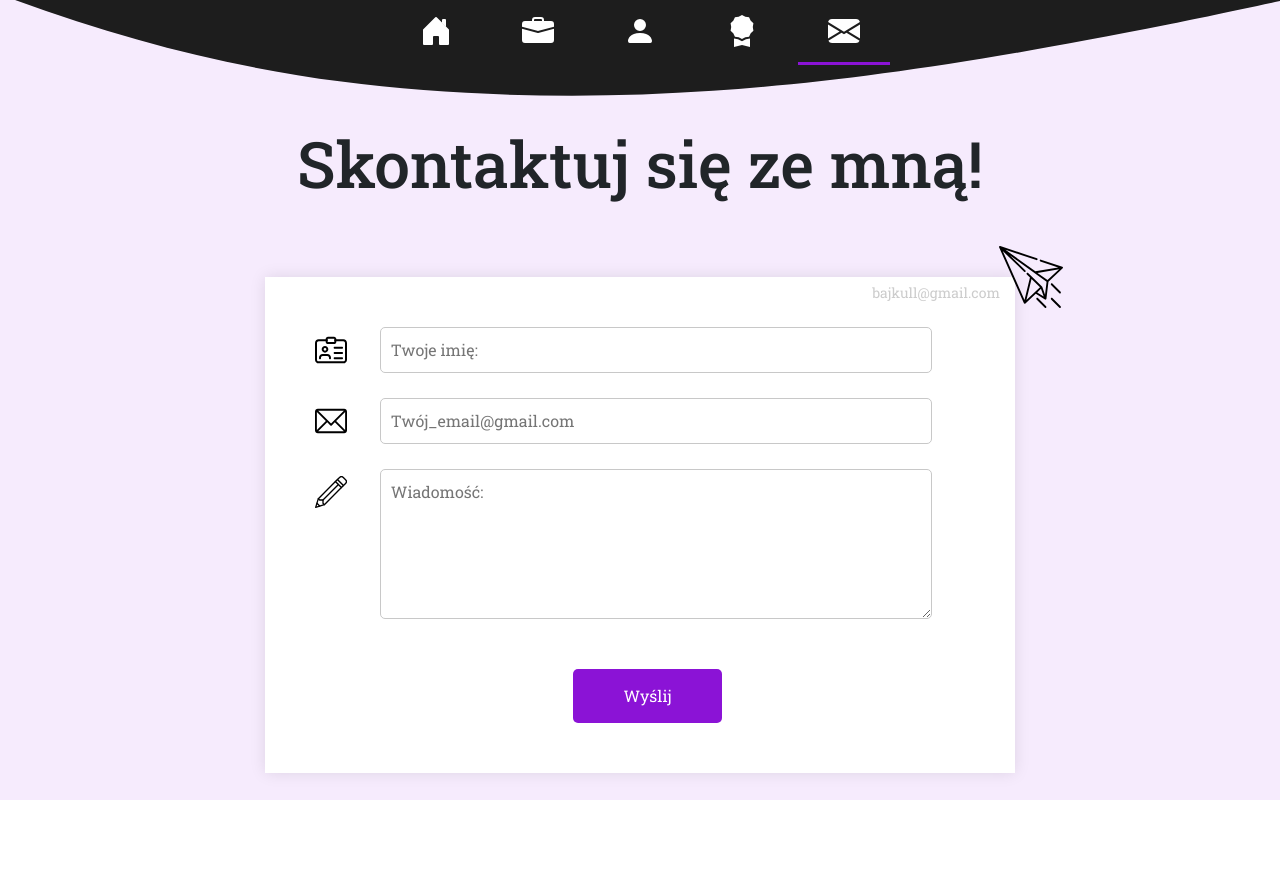
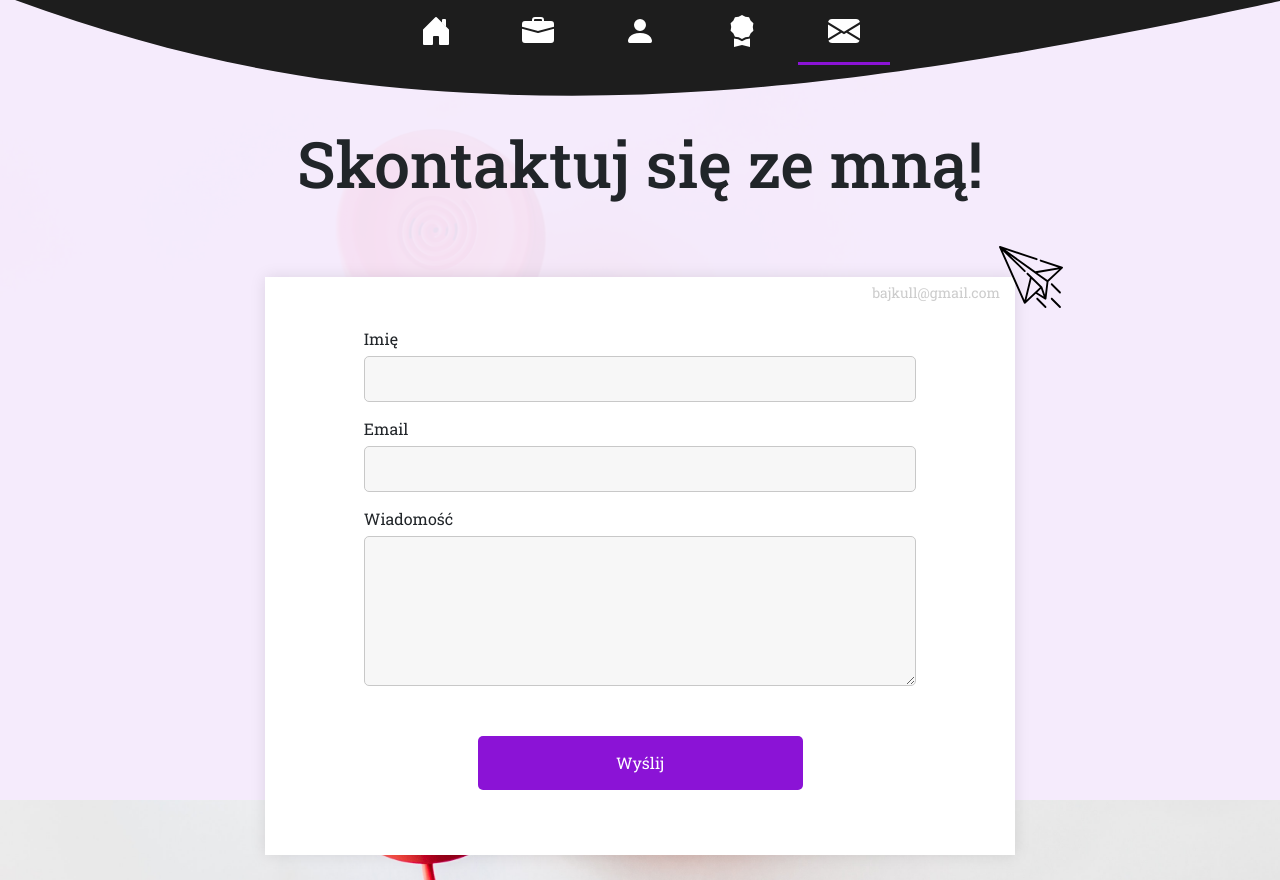
Before and after one commit to BajKull/portfolio, a React (Create React App) app: page /contact in a window 1280 px wide. Before the commit the page ends 800 px from the top, so only its background shows below. Built offline with nearby package versions, Linux system fonts and the light colour scheme; no server answers.

Commit message:
contact page styling

```diff
--- a/src/contact/Contact.js
+++ b/src/contact/Contact.js
@@ -3,11 +3,8 @@ import Firebase from "firebase/app";
 import "firebase/database";
 import { Spinner } from "react-bootstrap";
 import { Helmet } from "react-helmet";
-
-import MailIcon from "./icons/mail.svg";
-import NameIcon from "./icons/name.svg";
-import PencilIcon from "./icons/pencil.svg";
 import SendIcon from "./icons/send.svg";
+import bg from "./bg.jpg";
 
 export default function Contact() {
   const [name, setName] = useState("");
@@ -55,42 +52,40 @@ export default function Contact() {
   return (
     <div className="contact">
       <div className="bg"></div>
+      <img src={bg} alt="" className="bgImg" />
       <h1>Skontaktuj się ze mną!</h1>
       <div className="contactForm">
         <p className="contactMail">bajkull@gmail.com</p>
         <img className="contactBg" src={SendIcon} alt="" />
         <form onSubmit={handleSubmit}>
-          <label>
-            <img src={NameIcon} alt="" />
+          <label htmlFor="name">Imię</label>
+
           <input
-              placeholder="Twoje imię:"
+            id="name"
             type="text"
             value={name}
             required
             onChange={(e) => setName(e.target.value)}
           />
-          </label>
-          <label>
-            <img src={MailIcon} alt="" />
+          <label htmlFor="email">Email</label>
+
           <input
-              placeholder="Twój_email@gmail.com"
+            id="email"
             type="email"
             value={mail}
             required
             onChange={(e) => setMail(e.target.value)}
           />
-          </label>
-          <label>
-            <img src={PencilIcon} alt="" />
+          <label htmlFor="message">Wiadomość</label>
+
           <textarea
-              placeholder="Wiadomość:"
+            id="message"
             className="bigInput"
             type="text"
             value={message}
             required
             onChange={(e) => setMessage(e.target.value)}
           />
-          </label>
           <div className="contactBtn">
             <input className="contactSend" type="submit" value="Wyślij" />
             {pending && (
--- a/src/sass/_contact.scss
+++ b/src/sass/_contact.scss
@@ -1,15 +1,30 @@
 .contact {
   width: 100%;
-  background-color: lighten($primaryColor, 50);
   padding-bottom: 25px;
+  @include breakpoint(600px) {
+    background-color: rgba(lighten($primaryColor, 50), 0.95);
+  }
 
   .bg {
     position: absolute;
     top: 0;
-    background-color: lighten($primaryColor, 50);
+    background-color: rgba(lighten($primaryColor, 50), 0.95);
     width: 100%;
-    height: 100vh;
+    min-height: 100vh;
     z-index: -2;
+  }
+
+  .bgImg {
+    position: absolute;
+    top: 0;
+    left: 0;
+    width: 100%;
+    min-width: 1920px;
+    z-index: -5;
+    object-fit: cover;
+    @include breakpoint(600px) {
+      display: none;
+    }
   }
 
   h1 {
@@ -56,23 +71,20 @@
 
   form {
     width: 100%;
+    display: flex;
+    flex-direction: column;
 
-    img {
-      width: 32px;
-      margin-top: 7px;
+    label {
+      width: 85%;
+      display: flex;
+      align-items: center;
+      margin: auto;
+      margin-bottom: 5px;
 
       @include breakpoint(600px) {
-        display: none;
+        width: 100%;
       }
     }
-  }
-
-  label {
-    width: 100%;
-    display: flex;
-    flex-wrap: wrap;
-    align-items: flex-start;
-    margin-bottom: 25px;
 
     textarea {
       margin: auto;
@@ -81,6 +93,7 @@
       border: 1px solid rgb(200, 200, 200);
       border-radius: 5px;
       min-height: 150px;
+      background: rgba(0, 0, 0, 0.03);
 
       @include breakpoint(600px) {
         width: 100%;
@@ -99,6 +112,8 @@
       padding: 10px;
       border: 1px solid rgb(200, 200, 200);
       border-radius: 5px;
+      margin-bottom: 15px;
+      background: rgba(0, 0, 0, 0.03);
 
       @include breakpoint(600px) {
         width: 100%;
@@ -110,7 +125,6 @@
         box-shadow: inset 0 0 0 2px $primaryColor;
       }
     }
-  }
 
     .contactBtn {
       width: 100%;
@@ -119,12 +133,17 @@
       margin-top: 50px;
 
       .contactSend {
-      margin-left: 15px;
         border: 0;
         border-radius: 5px;
         background-color: $primaryColor;
         color: white;
         padding: 15px 50px;
+        width: 50%;
+
+        @include breakpoint(600px) {
+          width: 75%;
+          padding: 15px 35px;
+        }
 
         &:focus {
           outline: none;
@@ -170,6 +189,7 @@
         display: none;
       }
     }
+  }
 
   .contactMail {
     position: absolute;
--- a/src/sass/style.css
+++ b/src/sass/style.css
@@ -1185,17 +1185,39 @@
 
 .contact {
   width: 100%;
-  background-color: #f6ebfd;
   padding-bottom: 25px;
+}
+
+@media (max-width: 600px) {
+  .contact {
+    background-color: rgba(246, 235, 253, 0.95);
+  }
 }
 
 .contact .bg {
   position: absolute;
   top: 0;
-  background-color: #f6ebfd;
+  background-color: rgba(246, 235, 253, 0.95);
   width: 100%;
-  height: 100vh;
+  min-height: 100vh;
   z-index: -2;
+}
+
+.contact .bgImg {
+  position: absolute;
+  top: 0;
+  left: 0;
+  width: 100%;
+  min-width: 1920px;
+  z-index: -5;
+  -o-object-fit: cover;
+     object-fit: cover;
+}
+
+@media (max-width: 600px) {
+  .contact .bgImg {
+    display: none;
+  }
 }
 
 .contact h1 {
@@ -1252,110 +1274,121 @@
 
 .contactForm form {
   width: 100%;
+  display: -webkit-box;
+  display: -ms-flexbox;
+  display: flex;
+  -webkit-box-orient: vertical;
+  -webkit-box-direction: normal;
+      -ms-flex-direction: column;
+          flex-direction: column;
 }
 
-.contactForm form img {
-  width: 32px;
-  margin-top: 7px;
+.contactForm form label {
+  width: 85%;
+  display: -webkit-box;
+  display: -ms-flexbox;
+  display: flex;
+  -webkit-box-align: center;
+      -ms-flex-align: center;
+          align-items: center;
+  margin: auto;
+  margin-bottom: 5px;
 }
 
 @media (max-width: 600px) {
-  .contactForm form img {
-    display: none;
+  .contactForm form label {
+    width: 100%;
   }
 }
 
-.contactForm label {
-  width: 100%;
-  display: -webkit-box;
-  display: -ms-flexbox;
-  display: flex;
-  -ms-flex-wrap: wrap;
-      flex-wrap: wrap;
-  -webkit-box-align: start;
-      -ms-flex-align: start;
-          align-items: flex-start;
-  margin-bottom: 25px;
-}
-
-.contactForm label textarea {
+.contactForm form textarea {
   margin: auto;
   width: 85%;
   padding: 10px;
   border: 1px solid #c8c8c8;
   border-radius: 5px;
   min-height: 150px;
+  background: rgba(0, 0, 0, 0.03);
 }
 
 @media (max-width: 600px) {
-  .contactForm label textarea {
+  .contactForm form textarea {
     width: 100%;
   }
 }
 
-.contactForm label textarea:focus {
+.contactForm form textarea:focus {
   outline: none;
   border: 1px solid transparent;
   -webkit-box-shadow: inset 0 0 0 2px #8b13d6;
           box-shadow: inset 0 0 0 2px #8b13d6;
 }
 
-.contactForm label input {
+.contactForm form input {
   margin: auto;
   width: 85%;
   padding: 10px;
   border: 1px solid #c8c8c8;
   border-radius: 5px;
+  margin-bottom: 15px;
+  background: rgba(0, 0, 0, 0.03);
 }
 
 @media (max-width: 600px) {
-  .contactForm label input {
+  .contactForm form input {
     width: 100%;
   }
 }
 
-.contactForm label input:focus {
+.contactForm form input:focus {
   outline: none;
   border: 1px solid transparent;
   -webkit-box-shadow: inset 0 0 0 2px #8b13d6;
           box-shadow: inset 0 0 0 2px #8b13d6;
 }
 
-.contactForm .contactBtn {
+.contactForm form .contactBtn {
   width: 100%;
   text-align: center;
   padding-bottom: 25px;
   margin-top: 50px;
 }
 
-.contactForm .contactBtn .contactSend {
-  margin-left: 15px;
+.contactForm form .contactBtn .contactSend {
   border: 0;
   border-radius: 5px;
   background-color: #8b13d6;
   color: white;
   padding: 15px 50px;
+  width: 50%;
 }
 
-.contactForm .contactBtn .contactSend:focus {
+@media (max-width: 600px) {
+  .contactForm form .contactBtn .contactSend {
+    width: 75%;
+    padding: 15px 35px;
+  }
+}
+
+.contactForm form .contactBtn .contactSend:focus {
   outline: none;
   -webkit-box-shadow: inset 0 0 0 2px rgba(0, 0, 0, 0.75);
           box-shadow: inset 0 0 0 2px rgba(0, 0, 0, 0.75);
 }
 
-.contactForm .contactBtn .contactSent {
+.contactForm form .contactBtn .contactSent {
   padding: 14px;
   margin: auto;
   width: 60%;
 }
 
 @media (max-width: 600px) {
-  .contactForm .contactBtn .contactSent {
+  .contactForm form .contactBtn .contactSent {
     width: 90%;
   }
 }
 
-.contactForm .contactBtn .contactApproved {
+.contactForm form .contactBtn .contactApproved {
   color: #2b7a3d;
   background: #cfeed6;
   border: 1px solid #4bc066;
@@ -1363,7 +1396,7 @@
   border-radius: 5px;
 }
 
-.contactForm .contactBtn .contactError {
+.contactForm form .contactBtn .contactError {
   color: #7a2b2b;
   background: #eecfcf;
   border: 1px solid #c04b4b;
@@ -1371,7 +1404,7 @@
   border-radius: 5px;
 }
 
-.contactForm .contactBtn .contactLoading {
+.contactForm form .contactBtn .contactLoading {
   position: absolute;
   width: 32px;
   right: 50%;
@@ -1379,7 +1412,7 @@
   bottom: 5px;
 }
 
-.contactForm .contactBtn .contactHidden {
+.contactForm form .contactBtn .contactHidden {
   display: none;
 }
 
```
Also changed, not shown: src/contact/bg.jpg (added), 1 other file (tests, documents, lock files or other folders). Lines whose indentation alone changed are shown as unchanged.
